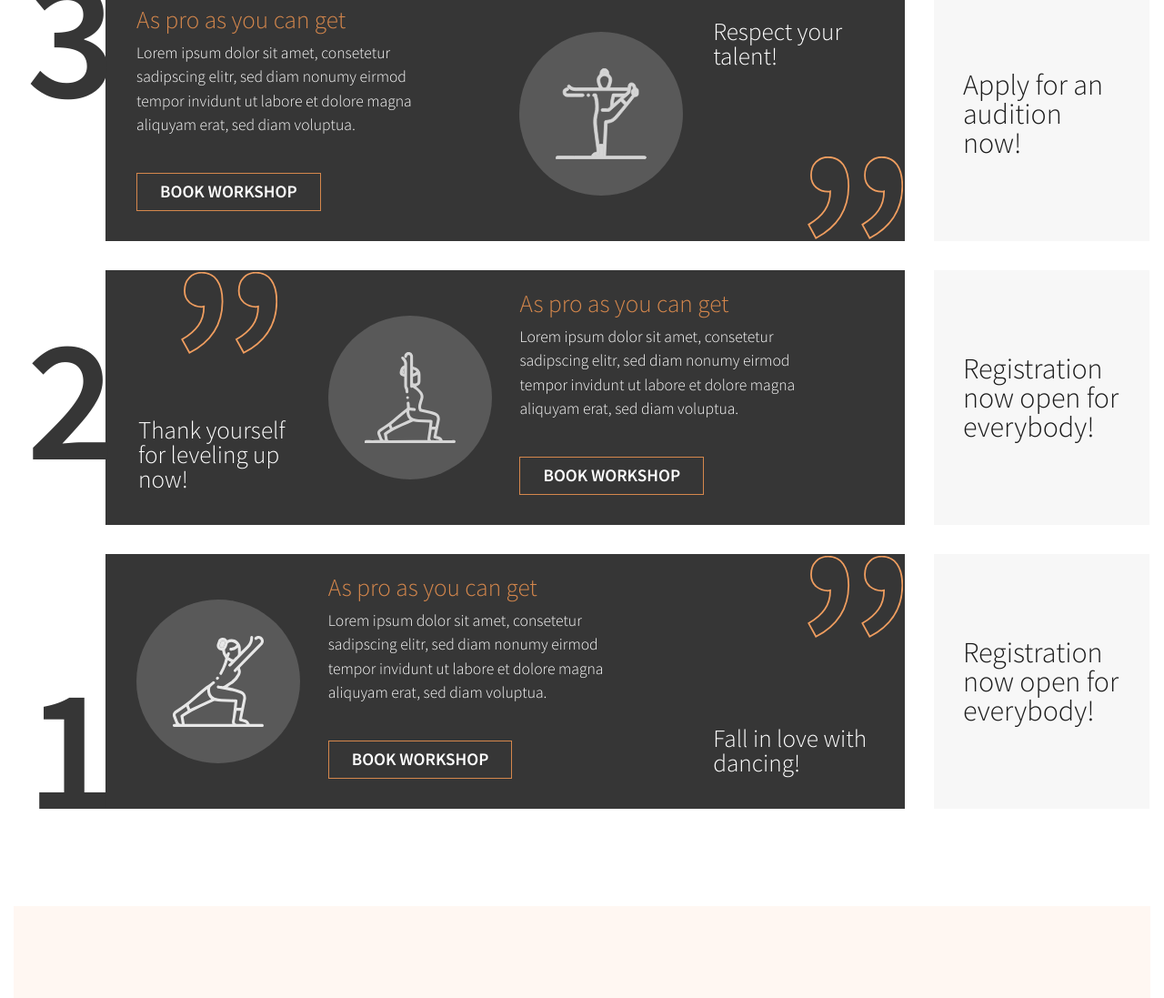
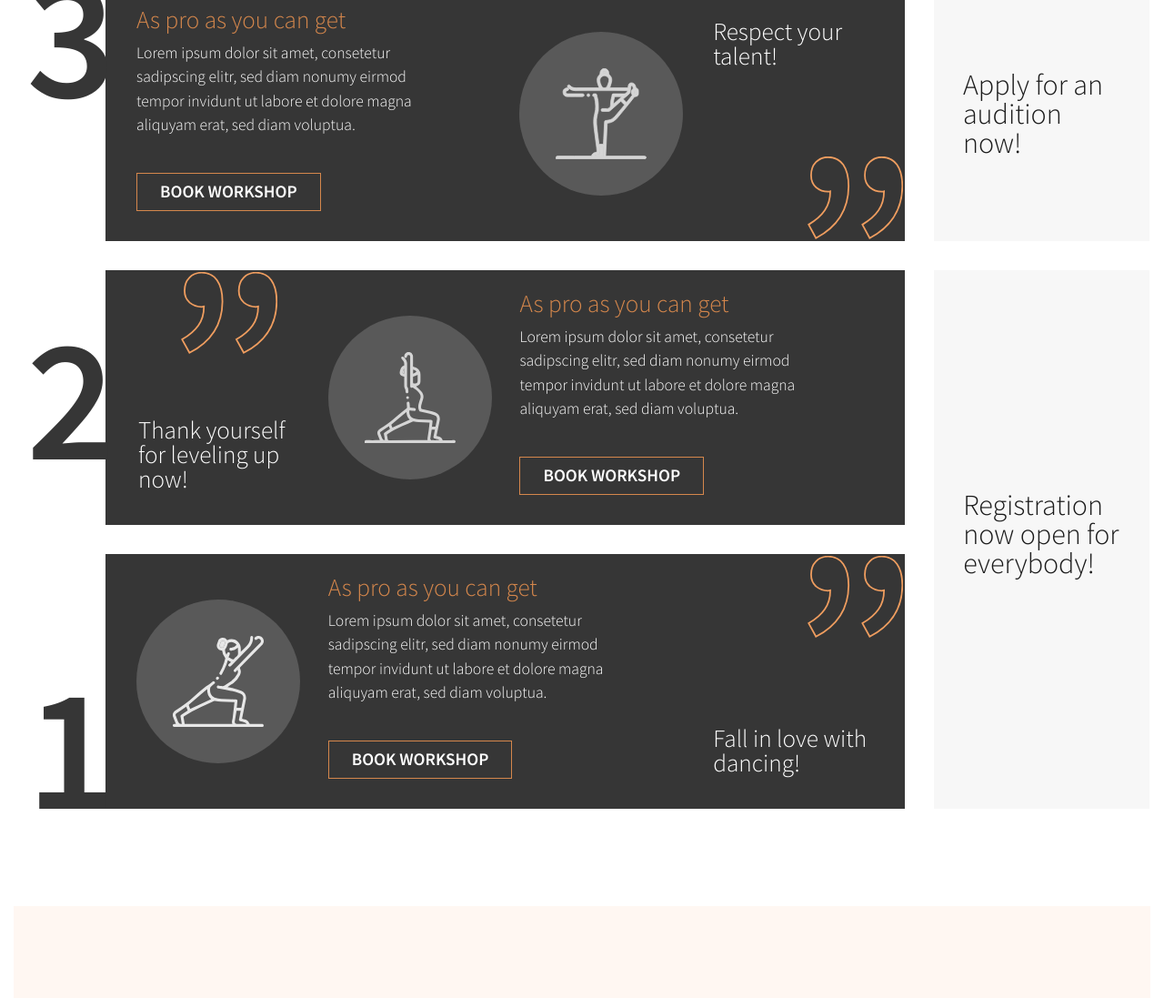
Before and after one commit to jen-nie/aaron, a website: page src/index.html in a window 1280 px wide. Shown: the part 1135-2232 px from the top of the page at 91% size. Drawn offline with nearby package versions, Linux system fonts and the light colour scheme; files that its build step writes are made by us from their sources.

Commit message:
combines two registration parts

```diff
--- a/src/sass/style.scss
+++ b/src/sass/style.scss
@@ -441,6 +441,12 @@
             grid-column-start: 3;
         }
     }
+    .order2 + .apply {
+        position: absolute;
+        right: 0.5em;
+        width: 18.5%;
+        height: 580px;
+    }
     .order3 {
         .icon-bg {
             grid-column-start: 1;
```
Also changed, not shown: dist/style.css, 1 other file.
